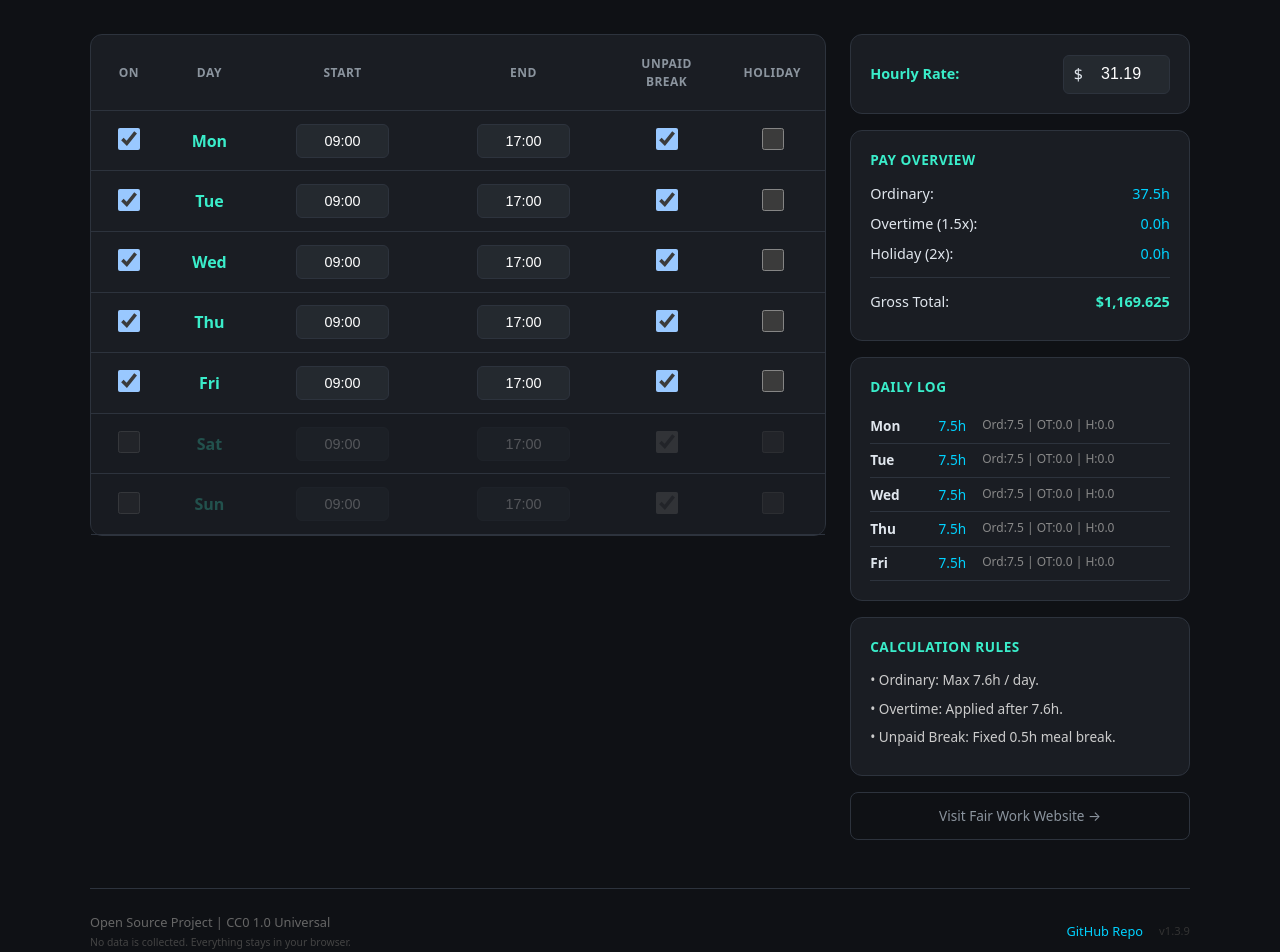
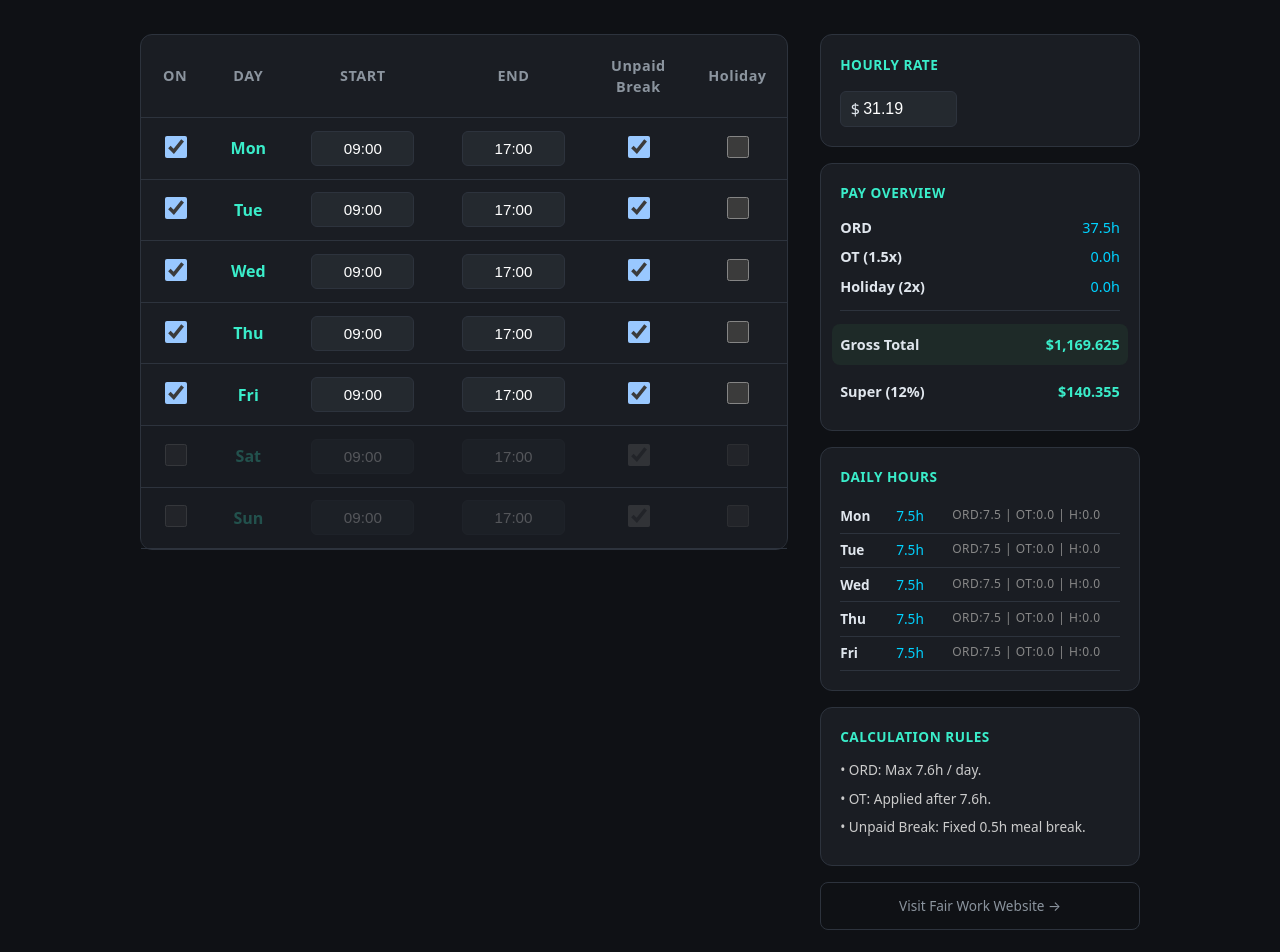
Before and after one commit to crayon3shawn/payslip-checker, a React (Vite) app: page / in a window 1280 px wide. Shown: the part 60-1012 px from the top of the page. Built offline with nearby package versions, Linux system fonts and the light colour scheme.

Commit message:
feat: complete au payslip checker v1.5.3 with super 12%, refined summary layout, bold labels, and centered desktop UI

```diff
--- a/src/App.css
+++ b/src/App.css
@@ -26,11 +26,9 @@ body {
 }
 
 .container {
-  max-width: 1100px;
+  max-width: 1000px;
   margin: 0 auto;
   padding: 1.5rem 1rem;
-  display: flex;
-  flex-direction: column;
 }
 
 header {
@@ -60,118 +58,124 @@ h1 { color: var(--primary); margin: 0; font-size: 1.6rem; }
 }
 
 /* Layout */
-.main-layout { display: grid; grid-template-columns: 1fr 340px; gap: 1.5rem; align-items: start; }
+.main-layout { display: grid; grid-template-columns: 1fr 320px; gap: 2rem; align-items: start; }
 @media (max-width: 950px) { .main-layout { grid-template-columns: 1fr; } }
 
-/* Shared Block Styles */
+/* Cards */
 .sidebar-card, .summary-card, .details-card, .logic-card, .table-wrapper {
   background: var(--card-bg);
   border: 1px solid var(--border);
   border-radius: 12px;
   margin-bottom: 1rem;
 }
-
-.sidebar-card, .summary-card, .details-card, .logic-card {
-  padding: 1.2rem;
-}
+.sidebar-card, .summary-card, .details-card, .logic-card { padding: 1.2rem; }
 
 /* Hourly Rate */
-.input-group.full-width { display: flex; justify-content: space-between; align-items: center; width: 100%; }
-.input-group label { font-weight: 600; color: var(--secondary); font-size: 0.9rem; }
+.sidebar-card h3 { font-size: 0.85rem; margin: 0 0 1rem 0; color: var(--secondary); text-transform: uppercase; letter-spacing: 0.5px; }
+.input-group.no-label { justify-content: flex-start; display: flex; width: 100%; }
+.input-with-symbol { display: inline-flex; align-items: center; background: var(--input-bg); border: 1px solid var(--border); border-radius: 6px; padding: 0 0.6rem; }
+.input-with-symbol input { background: transparent; border: none; color: white; padding: 0.5rem 0.2rem; width: 80px; outline: none; font-size: 1rem; text-align: left; }
 
-.input-with-symbol {
-  display: inline-flex;
-  align-items: center;
-  background: var(--input-bg);
-  border: 1px solid var(--border);
-  border-radius: 6px;
-  padding: 0 0.6rem;
+/* Table */
+.record-table { width: 100%; border-collapse: collapse; table-layout: fixed; }
+.record-table th {
+  background: transparent;
+  color: #8b949e;
+  font-size: 0.9rem;
+  padding: 1.2rem 0.5rem;
+  border-bottom: 1px solid var(--border);
+  letter-spacing: 0.5px;
 }
-.input-with-symbol input { background: transparent; border: none; color: white; padding: 0.6rem 0.2rem; width: 70px; outline: none; font-size: 1rem; text-align: right; }
+.record-table td { padding: 0.8rem 0.5rem; border-bottom: 1px solid var(--border); }
+.record-table th:nth-child(1), .record-table td:nth-child(1) { width: 60px; }
+.record-table th:nth-child(2), .record-table td:nth-child(2) { width: 80px; }
+.record-table th:nth-child(3), .record-table td:nth-child(3) { width: 130px; }
+.record-table th:nth-child(4), .record-table td:nth-child(4) { width: 130px; }
+.record-table th:nth-child(5), .record-table td:nth-child(5) { width: 100px; }
+.record-table th:nth-child(6), .record-table td:nth-child(6) { width: 100px; }
 
-/* Table Base Styles (Desktop) */
-.record-table { width: 100%; border-collapse: collapse; }
-.record-table th { background: transparent; color: #8b949e; font-size: 0.75rem; padding: 1.2rem 0.8rem; border-bottom: 1px solid var(--border); text-transform: uppercase; letter-spacing: 0.5px; }
-.record-table td { padding: 0.8rem 0.4rem; border-bottom: 1px solid var(--border); }
 .center { text-align: center; }
 .day-name { font-weight: bold; color: var(--secondary); }
 .disabled-row { background: var(--disabled); opacity: 0.25; }
 .holiday-row { background: var(--holiday); }
-.time-input { background: var(--input-bg); border: 1px solid var(--border); color: white; padding: 0.5rem; border-radius: 6px; width: 75px; text-align: center; font-size: 0.9rem; }
+.time-input { background: var(--input-bg); border: 1px solid var(--border); color: white; padding: 0.5rem; border-radius: 6px; width: 85px; text-align: center; font-size: 0.95rem; }
 input[type="checkbox"] { width: 22px; height: 22px; cursor: pointer; }
 
-.mobile-only-text { display: none; }
+.mobile-only-text { display: none !important; }
 
-/* --- Mobile Card Layout --- */
+/* Mobile Implementation */
 @media (max-width: 600px) {
   .table-wrapper { border: none; background: transparent; }
-  .record-table, .record-table tbody, .record-table tr, .record-table td { display: block; }
+  .record-table, .record-table tbody, .record-table tr, .record-table td { display: block; width: 100% !important; }
   .record-table thead { display: none; }
-
-  .record-table tr {
-    background: var(--card-bg);
-    border: 1px solid var(--border);
-    border-radius: 12px;
-    margin-bottom: 1rem;
-    padding: 1rem;
-    display: grid;
-    grid-template-columns: 1fr 1fr;
-    gap: 0.8rem;
-  }
-
+  .record-table tr { background: var(--card-bg); border: 1px solid var(--border); border-radius: 12px; margin-bottom: 1rem; padding: 1rem; display: grid; grid-template-columns: 1fr 1fr; gap: 0.8rem; }
   .record-table td { border: none; padding: 0; display: flex; align-items: center; }
-
   .cell-day { grid-area: 1 / 1 / 2 / 2; font-size: 1.1rem; }
   .cell-on { grid-area: 1 / 2 / 2 / 3; justify-content: flex-end; }
   .cell-start { grid-area: 2 / 1 / 3 / 2; }
   .cell-end { grid-area: 2 / 2 / 3 / 3; }
   .cell-break { grid-area: 3 / 1 / 4 / 2; }
   .cell-holiday { grid-area: 3 / 2 / 4 / 3; }
-
   .time-input { width: 100%; font-size: 1.1rem; padding: 0.7rem; }
   .checkbox-label { display: flex; align-items: center; gap: 0.5rem; cursor: pointer; width: 100%; }
-  .mobile-only-text { display: inline; font-size: 0.8rem; color: #8b949e; white-space: nowrap; }
+  .mobile-only-text { display: inline !important; font-size: 0.8rem; color: #8b949e; white-space: nowrap; }
 }
 
-/* Sidebar Styles */
+/* Sidebar Summary Styles */
 .summary-card h3, .details-card h3, .logic-card h3 { font-size: 0.85rem; margin: 0 0 0.8rem 0; color: var(--secondary); text-transform: uppercase; letter-spacing: 0.5px; }
-.res-item { display: flex; justify-content: space-between; margin-bottom: 0.5rem; font-size: 0.9rem; }
+
+.res-item {
+  display: flex;
+  justify-content: space-between;
+  align-items: center;
+  margin-bottom: 0.5rem;
+  font-size: 0.9rem;
+}
+
+.res-label {
+  font-weight: 600; /* 加粗標籤 */
+}
+
 .res-val { color: var(--primary); font-weight: 500; }
-.res-item.total { margin-top: 0.8rem; padding-top: 0.8rem; border-top: 1px solid var(--border); }
-.res-val-uniform { font-size: 0.9rem; color: var(--secondary); font-weight: 700; }
+
+/* 分隔線 */
+.separator-line {
+  height: 1px;
+  background: var(--border);
+  margin: 0.8rem 0;
+  width: 100%;
+}
+
+/* Gross Total Highlight Row */
+.accent-row {
+  background: #1e2a28;
+  margin: 0.5rem -0.5rem 1rem -0.5rem; /* 增加底部間距 1rem */
+  padding: 0.6rem 0.5rem;
+  border-radius: 8px;
+}
+
+.res-val-uniform {
+  font-size: 0.9rem;
+  color: var(--secondary);
+  font-weight: 700;
+}
+
+/* Daily Hours */
 .b-item { display: flex; gap: 1rem; padding: 0.4rem 0; border-bottom: 1px solid var(--border); font-size: 0.85rem; }
 .b-day { font-weight: bold; min-width: 40px; }
-.b-val { color: var(--primary); min-width: 40px; text-align: right; }
-.b-tag { color: #888; font-size: 0.75rem; }
+.b-val { color: var(--primary); min-width: 40px; text-align: left; }
+.b-tag { color: #888; font-size: 0.75rem; letter-spacing: 0.5px; }
 
-/* Logic Card - Highlight Notes */
-.note.highlight {
-  font-size: 0.85rem; /* 加大說明文字 */
-  color: #ccc;
-  margin: 0.5rem 0;
-  line-height: 1.5;
-}
-
-.fw-minimal-link {
-  display: block;
-  text-align: center;
-  color: #8b949e;
-  text-decoration: none;
-  font-size: 0.85rem;
-  padding: 0.8rem;
-  border: 1px solid var(--border);
-  border-radius: 8px;
-  margin-top: 0.5rem;
-  transition: all 0.2s;
-}
-.fw-minimal-link:hover { color: var(--primary); border-color: var(--primary); }
+.note.highlight { font-size: 0.85rem; color: #ccc; margin: 0.5rem 0; line-height: 1.5; }
+.fw-minimal-link { display: block; text-align: center; color: #8b949e; text-decoration: none; font-size: 0.85rem; padding: 0.8rem; border: 1px solid var(--border); border-radius: 8px; margin-top: 0.5rem; }
 
 /* Footer */
-.version-footer { margin-top: 3rem; padding: 1.5rem 0; border-top: 1px solid var(--border); }
-.footer-content { display: flex; justify-content: space-between; align-items: center; }
-@media (max-width: 600px) { .footer-content { flex-direction: column; gap: 0.8rem; text-align: center; } }
-.footer-tag { margin: 0; font-size: 0.8rem; color: #666; }
-.privacy-note { margin: 0.2rem 0 0 0; font-size: 0.65rem; color: #444; }
-.footer-right { display: flex; align-items: center; gap: 1rem; }
-.github-link { color: var(--primary); text-decoration: none; font-size: 0.8rem; }
-.v-tag { font-size: 0.7rem; color: #333; }
+.version-footer { margin-top: 5rem; padding: 3rem 0; border-top: 1px solid var(--border); color: #888; font-size: 0.85rem; }
+.footer-centered-content { display: flex; flex-direction: column; align-items: center; gap: 0.6rem; }
+.footer-row { display: flex; align-items: center; gap: 0.8rem; justify-content: center; flex-wrap: wrap; }
+.main-line { color: #aaa; font-weight: 500; }
+.dot { color: #333; font-weight: bold; }
+.github-link-with-icon { display: flex; align-items: center; gap: 0.4rem; color: var(--primary); text-decoration: none; font-weight: 600; }
+.privacy-msg-en { color: #555; font-size: 0.8rem; margin: 0; font-style: italic; }
+.license-line { font-size: 0.75rem; color: #444; }
+.v-tag-small { color: #444; }
--- a/src/App.tsx
+++ b/src/App.tsx
@@ -58,16 +58,18 @@ function App() {
       break: 'Unpaid Break',
       holiday: 'Holiday',
       summary: 'Pay Overview',
-      ord: 'Ordinary',
-      ot: 'Overtime (1.5x)',
+      ord: 'ORD',
+      ot: 'OT (1.5x)',
       hol: 'Holiday (2x)',
       gross: 'Gross Total',
-      details: 'Daily Log',
+      super: 'Super (12%)',
+      details: 'Daily Hours',
       fairwork: 'Visit Fair Work Website',
       howItWorks: 'Calculation Rules',
-      note1: 'Ordinary: Max 7.6h / day.',
-      note2: 'Overtime: Applied after 7.6h.',
-      note3: 'Unpaid Break: Fixed 0.5h meal break.'
+      note1: 'ORD: Max 7.6h / day.',
+      note2: 'OT: Applied after 7.6h.',
+      note3: 'Unpaid Break: Fixed 0.5h meal break.',
+      privacy: 'No data leaves your device. Local only.'
     },
     tw: {
       title: 'AU Payslip Checker',
@@ -79,16 +81,18 @@ function App() {
       break: '無薪休息',
       holiday: '國定假日',
       summary: '薪資總覽',
-      ord: '普通工時',
+      ord: '普通',
       ot: '加班 (1.5x)',
       hol: '假日 (2x)',
       gross: '稅前總額',
-      details: '每日明細',
+      super: '退休金 (12%)',
+      details: '每日時數',
       fairwork: '造訪 Fair Work 官網',
       howItWorks: '計算規則',
-      note1: '普通工時：每日最高 7.6 小時。',
-      note2: '加班時數：每日超過 7.6 小時部分。',
-      note3: '無薪休息：固定扣除 0.5 小時用餐時間。'
+      note1: '普通：每日最高 7.6 小時。',
+      note2: '加班：每日超過 7.6 小時部分。',
+      note3: '無薪休息：固定扣除 0.5 小時用餐時間。',
+      privacy: '數據不離身。僅在本地瀏覽器計算。'
     }
   };
 
@@ -166,16 +170,12 @@ function App() {
         </section>
 
         <aside className="sidebar">
-          <div className="config-card sidebar-card">
-            <div className="input-group full-width">
-              <label>{cur.rate}:</label>
+          <div className="sidebar-card">
+            <h3>{cur.rate}</h3>
+            <div className="input-group full-width no-label">
               <div className="input-with-symbol">
                 <span>$</span>
-                <input
-                  type="number"
-                  value={hourlyRate}
-                  onChange={(e) => setHourlyRate(parseFloat(e.target.value) || 0)}
-                />
+                <input type="number" value={hourlyRate} onChange={(e) => setHourlyRate(parseFloat(e.target.value) || 0)} />
               </div>
             </div>
           </div>
@@ -184,20 +184,28 @@ function App() {
             <h3>{cur.summary}</h3>
             <div className="result-grid">
               <div className="res-item">
-                <span>{cur.ord}:</span>
+                <span className="res-label">{cur.ord}</span>
                 <strong className="res-val">{results.totalOrdinaryHours.toFixed(1)}h</strong>
               </div>
               <div className="res-item">
-                <span>{cur.ot}:</span>
+                <span className="res-label">{cur.ot}</span>
                 <strong className="res-val">{results.totalOT15xHours.toFixed(1)}h</strong>
               </div>
               <div className="res-item">
-                <span>{cur.hol}:</span>
+                <span className="res-label">{cur.hol}</span>
                 <strong className="res-val">{results.totalHolidayHours.toFixed(1)}h</strong>
               </div>
-              <div className="res-item total">
-                <span>{cur.gross}:</span>
+
+              <div className="separator-line"></div>
+
+              <div className="res-item accent-row">
+                <span className="res-label">{cur.gross}</span>
                 <strong className="res-val-uniform">${results.grossPay.toLocaleString(undefined, {minimumFractionDigits: 2})}</strong>
+              </div>
+
+              <div className="res-item">
+                <span className="res-label">{cur.super}</span>
+                <strong className="res-val-uniform">${results.superGuarantee.toLocaleString(undefined, {minimumFractionDigits: 2})}</strong>
               </div>
             </div>
           </div>
@@ -210,7 +218,7 @@ function App() {
                 <div key={i} className="b-item">
                   <span className="b-day">{(records[i] as any).day || 'Day'}</span>
                   <span className="b-val">{b.net}h</span>
-                  <span className="b-tag">Ord:{b.ord} | OT:{b.ot} | H:{b.hol}</span>
+                  <span className="b-tag">{cur.ord}:{b.ord} | {lang === 'en' ? 'OT' : '加班'}:{b.ot} | {lang === 'en' ? 'H' : '假'}:{b.hol}</span>
                 </div>
               ))}
             </div>
@@ -232,14 +240,20 @@ function App() {
       </div>
 
       <footer className="version-footer">
-        <div className="footer-content">
-          <div className="footer-left">
-            <p className="footer-tag">Open Source Project | CC0 1.0 Universal</p>
-            <p className="privacy-note">No data is collected. Everything stays in your browser.</p>
+        <div className="footer-centered-content">
+          <div className="footer-row main-line">
+            <span>© 2026 chengche</span>
+            <span className="dot">·</span>
+            <a href="https://github.com/crayon3shawn/payslip-checker" className="github-link-with-icon" target="_blank" rel="noreferrer">
+              <svg height="14" width="14" viewBox="0 0 16 16" fill="currentColor"><path d="M8 0C3.58 0 0 3.58 0 8c0 3.54 2.29 6.53 5.47 7.59.4.07.55-.17.55-.38 0-.19-.01-.82-.01-1.49-2.01.37-2.53-.49-2.69-.94-.09-.23-.48-.94-.82-1.13-.28-.15-.68-.52-.01-.53.63-.01 1.08.58 1.23.82.72 1.21 1.87.87 2.33.66.07-.52.28-.87.51-1.07-1.78-.2-3.64-.89-3.64-3.95 0-.87.31-1.59.82-2.15-.08-.2-.36-1.02.08-2.12 0 0 .67-.21 2.2.82.64-.18 1.32-.27 2-.27.68 0 1.36.09 2 .27 1.53-1.04 2.2-.82 2.2-.82.44 1.1.16 1.92.08 2.12.51.56.82 1.27.82 2.15 0 3.07-1.87 3.75-3.65 3.95.29.25.54.73.54 1.48 0 1.07-.01 1.93-.01 2.2 0 .21.15.46.55.38A8.013 8.013 0 0016 8c0-4.42-3.58-8-8-8z"></path></svg>
+              GitHub
+            </a>
+            <span className="dot">·</span>
+            <span className="v-tag-small">v1.4.6</span>
           </div>
-          <div className="footer-right">
-            <a href="https://github.com/crayon3shawn/payslip-checker" className="github-link" target="_blank" rel="noreferrer">GitHub Repo</a>
-            <span className="v-tag">v1.3.9</span>
+          <p className="privacy-msg-en">{cur.privacy}</p>
+          <div className="footer-row license-line">
+            <span>Licensed under CC BY 4.0</span>
           </div>
         </div>
       </footer>
--- a/src/utils/calculator.ts
+++ b/src/utils/calculator.ts
@@ -52,7 +52,6 @@ export const getResults = (records: DailyRecord[], hourlyRate: number) => {
     });
   });
 
-  // Use Math.round to handle floating point issues for total hours
   totalOrdinaryHours = Math.round(totalOrdinaryHours * 100) / 100;
   totalOT15xHours = Math.round(totalOT15xHours * 100) / 100;
   totalHolidayHours = Math.round(totalHolidayHours * 100) / 100;
@@ -61,5 +60,15 @@ export const getResults = (records: DailyRecord[], hourlyRate: number) => {
                    (totalOT15xHours * hourlyRate * 1.5) +
                    (totalHolidayHours * hourlyRate * 2.0);
 
-  return { totalOrdinaryHours, totalOT15xHours, totalHolidayHours, grossPay, breakdown };
+  // 2025-26 Standard Super Rate
+  const superGuarantee = grossPay * 0.12;
+
+  return {
+    totalOrdinaryHours,
+    totalOT15xHours,
+    totalHolidayHours,
+    grossPay,
+    superGuarantee,
+    breakdown
+  };
 };
```
